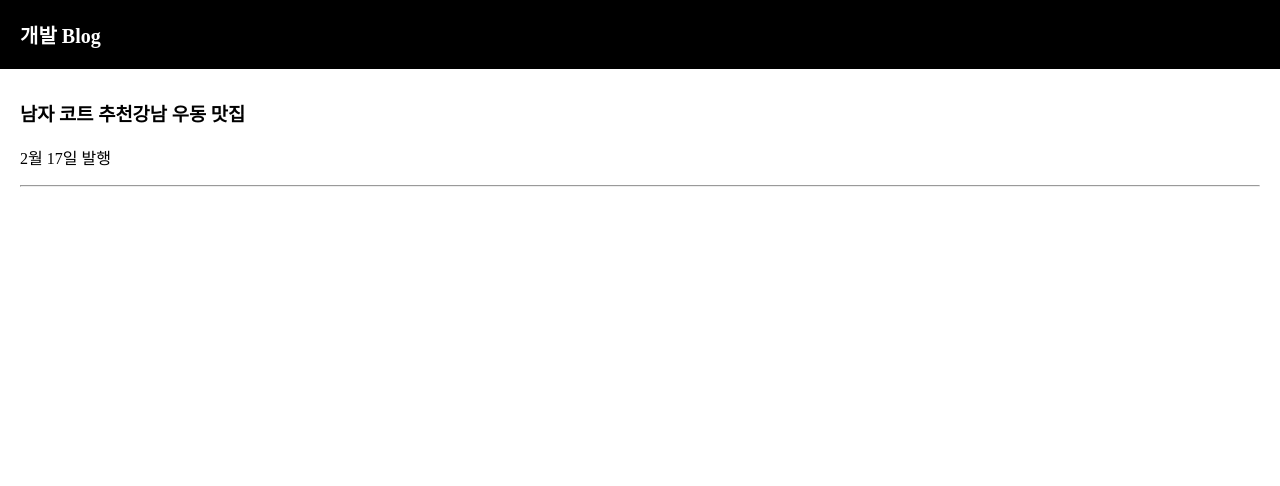
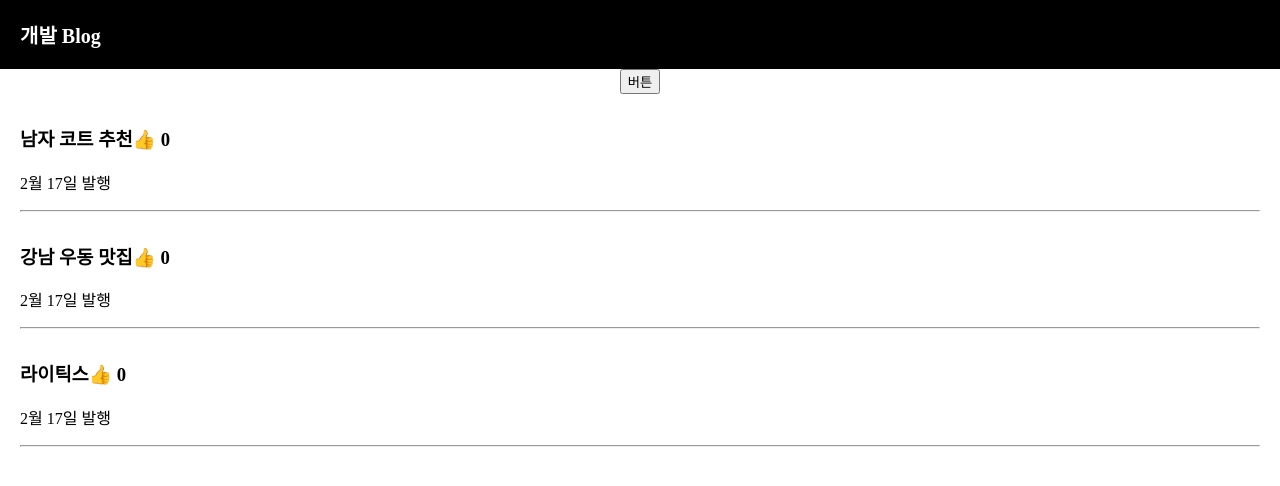
Before and after one commit to lightixxx/coding-apple-blog, a React (Create React App) app: page / in a window 1280 px wide. Shown: the top 486 px of the page. Built offline with nearby package versions, Linux system fonts and the light colour scheme.

Commit message:
🚧 useState 사용법 학습

```diff
--- a/src/App.js
+++ b/src/App.js
@@ -1,9 +1,22 @@
+// eslint-disable
 import { useState } from 'react'
-import logo from './logo.svg'
+
 import './App.css'
 
 function App() {
-  const [글제목, 글제목변경] = useState(['남자 코트 추천', '강남 우동 맛집'])
+  const [글제목, 글제목변경] = useState([
+    '남자 코트 추천',
+    '강남 우동 맛집',
+    '라이틱스',
+  ])
+
+  const [따봉, 따봉변경] = useState(0)
+
+  function 제목바꾸기() {
+    const newArray = [...글제목]
+    newArray[0] = '여자 치마 추천'
+    글제목변경(newArray)
+  }
 
   return (
     <div className="App">
@@ -11,11 +24,52 @@ function App() {
         <div>개발 Blog</div>
       </div>
 
+      <button onClick={제목바꾸기}>버튼</button>
+
       <div className="list">
-        <h3>{글제목}</h3>
+        <h3>
+          {글제목[0]}
+          <span
+            onClick={() => {
+              따봉변경(따봉 + 1)
+            }}
+          >
+            👍
+          </span>{' '}
+          {따봉}
+        </h3>
         <p>2월 17일 발행</p>
         <hr />
       </div>
+      <div className="list">
+        <h3>
+          {글제목[1]}
+          <span onClick={() => {}}>👍</span> 0
+        </h3>
+        <p>2월 17일 발행</p>
+        <hr />
+      </div>
+      <div className="list">
+        <h3>
+          {글제목[2]}
+          <span onClick={() => {}}>👍</span> 0
+        </h3>
+        <p>2월 17일 발행</p>
+        <hr />
+      </div>
+
+      {/* {글제목.map((title) => {
+        return (
+          <div className="list">
+            <h3>
+              {title}
+              <span>👍</span> 0
+            </h3>
+
+            <p>2월 17일 발행</p>
+          </div>
+        )
+      })} */}
     </div>
   )
 }
```
